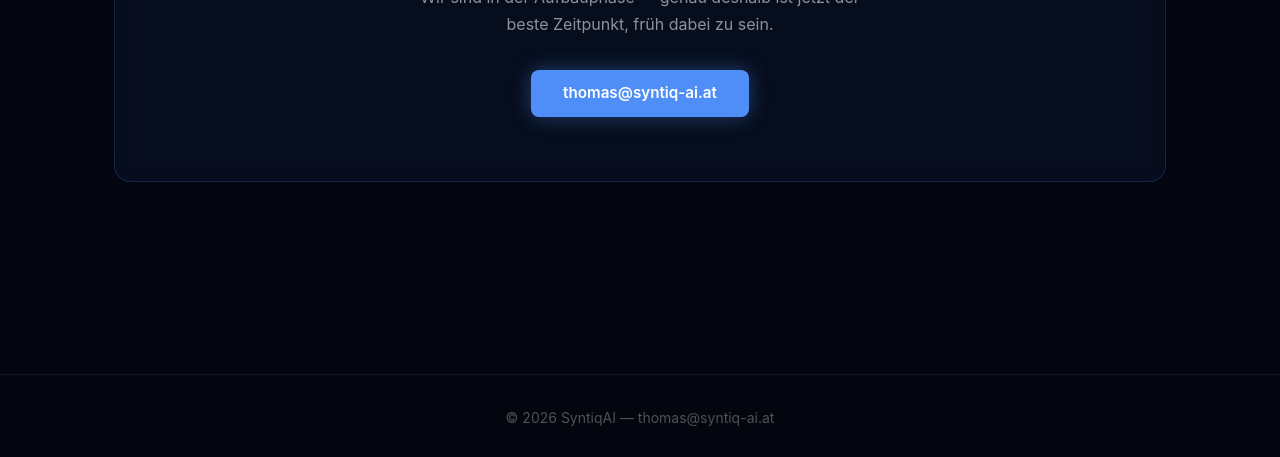
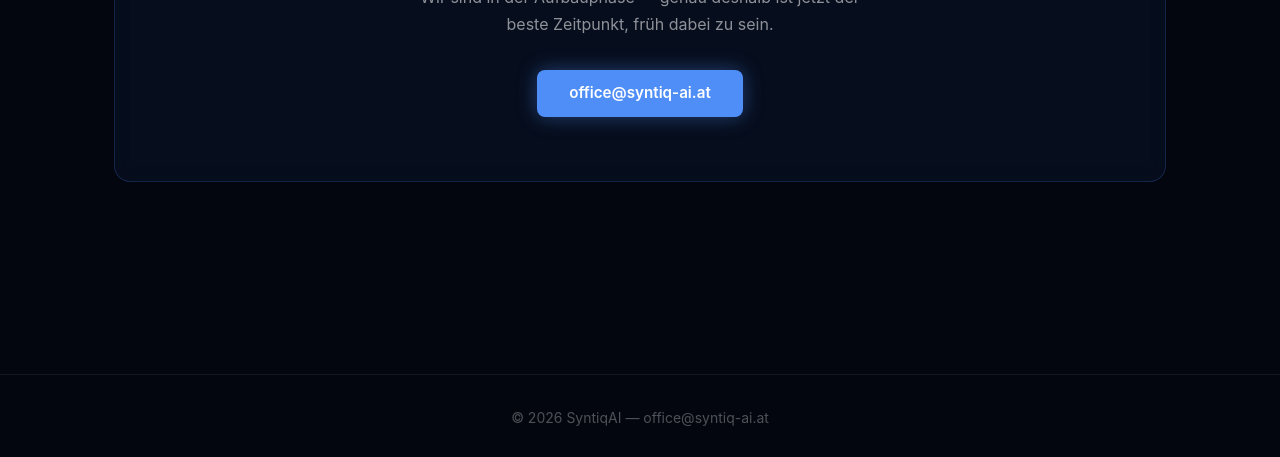
Before and after one commit to syntiqAI/syntiqai-website, a Next.js app: page / in a window 1280 px wide. Shown: the part 1997-2454 px from the top of the page. Built offline with nearby package versions, Linux system fonts and the light colour scheme.

Commit message:
fix: contact email → office@syntiq-ai.at

```diff
--- a/src/app/layout.tsx
+++ b/src/app/layout.tsx
@@ -28,7 +28,7 @@ export default function RootLayout({ children }: { children: React.ReactNode })
           position: 'relative',
           zIndex: 1,
         }}>
-          <p>© {new Date().getFullYear()} SyntiqAI — thomas@syntiq-ai.at</p>
+          <p>© {new Date().getFullYear()} SyntiqAI — office@syntiq-ai.at</p>
         </footer>
       </body>
     </html>
--- a/src/app/page.tsx
+++ b/src/app/page.tsx
@@ -47,7 +47,7 @@ export default function Home() {
         </p>
 
         <div style={{ display: 'flex', gap: '1rem', justifyContent: 'center', flexWrap: 'wrap' }}>
-          <a href="mailto:thomas@syntiq-ai.at" className="btn-primary">
+          <a href="mailto:office@syntiq-ai.at" className="btn-primary">
             Jetzt kontaktieren
           </a>
           <Link href="/projekte" className="btn-secondary">
@@ -149,8 +149,8 @@ export default function Home() {
           <p style={{ color: 'rgba(255,255,255,0.55)', marginBottom: '2rem', maxWidth: '450px', margin: '0 auto 2rem', lineHeight: 1.7 }}>
             Wir sind in der Aufbauphase — genau deshalb ist jetzt der beste Zeitpunkt, früh dabei zu sein.
           </p>
-          <a href="mailto:thomas@syntiq-ai.at" className="btn-primary">
-            thomas@syntiq-ai.at
+          <a href="mailto:office@syntiq-ai.at" className="btn-primary">
+            office@syntiq-ai.at
           </a>
         </div>
       </section>
--- a/src/components/nav.tsx
+++ b/src/components/nav.tsx
@@ -30,7 +30,7 @@ export function Nav() {
           <Link href="/projekte" style={{ color: 'rgba(255,255,255,0.6)', fontSize: '0.9rem', textDecoration: 'none' }}>
             Projekte
           </Link>
-          <a href="mailto:thomas@syntiq-ai.at" className="btn-primary" style={{ padding: '0.5rem 1.25rem', fontSize: '0.875rem' }}>
+          <a href="mailto:office@syntiq-ai.at" className="btn-primary" style={{ padding: '0.5rem 1.25rem', fontSize: '0.875rem' }}>
             Kontakt
           </a>
         </div>
```
